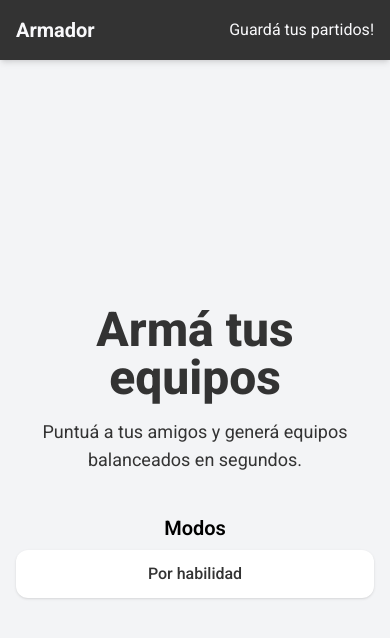
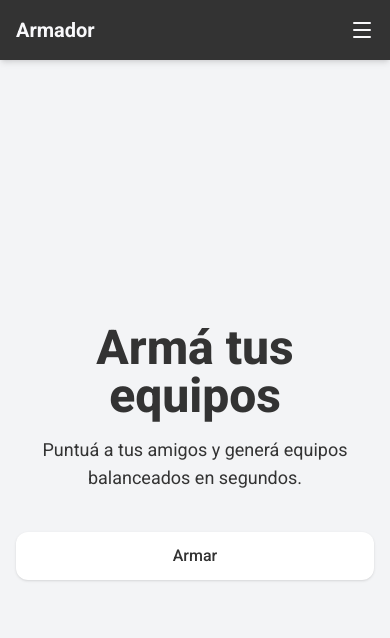
Before and after one commit to gast0nestevez/armadorDeEquipos, a React (Vite) app: page / in a window 390 px wide. Shown: the top 638 px of the page. Built offline with nearby package versions, Linux system fonts and the light colour scheme.

Commit message:
responsive navbar

```diff
--- a/package.json
+++ b/package.json
@@ -13,6 +13,7 @@
     "@tailwindcss/vite": "^4.1.11",
     "@vercel/analytics": "^1.5.0",
     "framer-motion": "^12.5.0",
+    "lucide-react": "^0.546.0",
     "react": "^19.0.0",
     "react-dom": "^19.0.0",
     "react-router-dom": "^7.3.0",
--- a/src/components/Nav.jsx
+++ b/src/components/Nav.jsx
@@ -1,18 +1,66 @@
+import { useState } from 'react'
 import { Link } from 'react-router-dom'
+import { Menu, X } from 'lucide-react'
 
 const Nav = () => {
+  const [isOpen, setIsOpen] = useState(false)
+
+  const toggleMenu = () => {
+    setIsOpen(!isOpen)
+  }
+
   return (
-    <nav className='bg-white shadow-md'>
+    <nav className='relative bg-white shadow-md'>
       <div className='flex justify-between items-center p-4 w-full'>
         <h2 className='text-xl font-bold'>
           <Link to='/'>Armador</Link>
         </h2>
-        <ul className='flex gap-6'>
+
+        {/* menu button */}
+        <button
+          onClick={toggleMenu}
+          className='md:hidden focus:outline-none'
+        >
+          {isOpen ? <X size={24} /> : <Menu size={24} />}
+        </button>
+
+        {/* desktop links */}
+        <ul className='hidden md:flex gap-6'>
           <li>
-            <Link to='#' className='hover:text-blue-100'>Guardá tus partidos!</Link>
+            <Link to='#' className='hover:text-blue-500'>
+              Guardá tus partidos
+            </Link>
           </li>
         </ul>
       </div>
+
+      {/* mobile links */}
+      {isOpen && (
+        <div
+          className="md:hidden fixed left-0 right-0 top-[64px] bg-white border-t shadow-lg h-full bg-gray-900 z-50"
+        >
+          <ul className="flex flex-col px-4 divide-y divide-gray-400">
+            <li>
+              <Link
+                to="/perfil"
+                className="block hover:text-blue-500 p-[5px] m-[5px] my-3 black-text font-bold text-center"
+                onClick={() => setIsOpen(false)}
+              >
+                Guardá tus partidos
+              </Link>
+            </li>
+            <li>
+              <Link
+                to="/perfil"
+                className="block hover:text-blue-500 p-[5px] m-[5px] my-3 black-text font-bold text-center"
+                onClick={() => setIsOpen(false)}
+              >
+                ...
+              </Link>
+            </li>
+          </ul>
+        </div>
+      )}
     </nav>
   )
 }
--- a/src/pages/Home.jsx
+++ b/src/pages/Home.jsx
@@ -16,15 +16,14 @@ const Home = () => {
         </p>
 
         <div className='w-full max-w-sm space-y-4'>
-          <div className='text-xl font-semibold mb-2'>Modos</div>
 
           <ul className='modos space-y-3'>
             <li>
               <Link
                 to='/armar'
-                className='block bg-white rounded-xl shadow hover:bg-blue-100 px-6 py-3 text-center font-medium transition'
+                className='block bg-white rounded-xl shadow hover:bg-blue-100 px-6 py-3 font-extrabold text-center font-medium transition'
               >
-                Por habilidad
+                Armar
               </Link>
             </li>
           </ul>
--- /dev/null
+++ b/src/pages/Soon.jsx
@@ -0,0 +1,17 @@
+import { Link } from 'react-router-dom'
+import Nav from '../components/Nav'
+import '../css/home.css'
+
+const Home = () => {
+  return (
+    <div className='flex flex-col min-h-screen bg-gray-100'>
+      <Nav />
+
+      <main className='flex flex-col justify-center items-center flex-1 text-3xl text-center px-4 h-full'>
+        Próximamente
+      </main>
+    </div>
+  )
+}
+
+export default Home
--- a/src/routes/App.jsx
+++ b/src/routes/App.jsx
@@ -4,6 +4,7 @@ import { Analytics } from '@vercel/analytics/react'
 
 import Home from '../pages/Home'
 import ClassicMode from '../pages/ClassicMode'
+import Soon from '../pages/Soon'
 
 const pageVariants = {
   initial: { opacity: 0, x: -20 },
@@ -34,6 +35,7 @@ function AnimatedRoutes() {
       <Routes location={location} key={location.pathname}>
         <Route path="/" element={<PageWrapper><Home /></PageWrapper>} />
         <Route path="/armar" element={<PageWrapper><ClassicMode /></PageWrapper>} />
+        <Route path="/perfil" element={<PageWrapper><Soon /></PageWrapper>} />
       </Routes>
     </AnimatePresence>
   )
```
Also changed, not shown: 1 other file (tests, documents, lock files or other folders).
